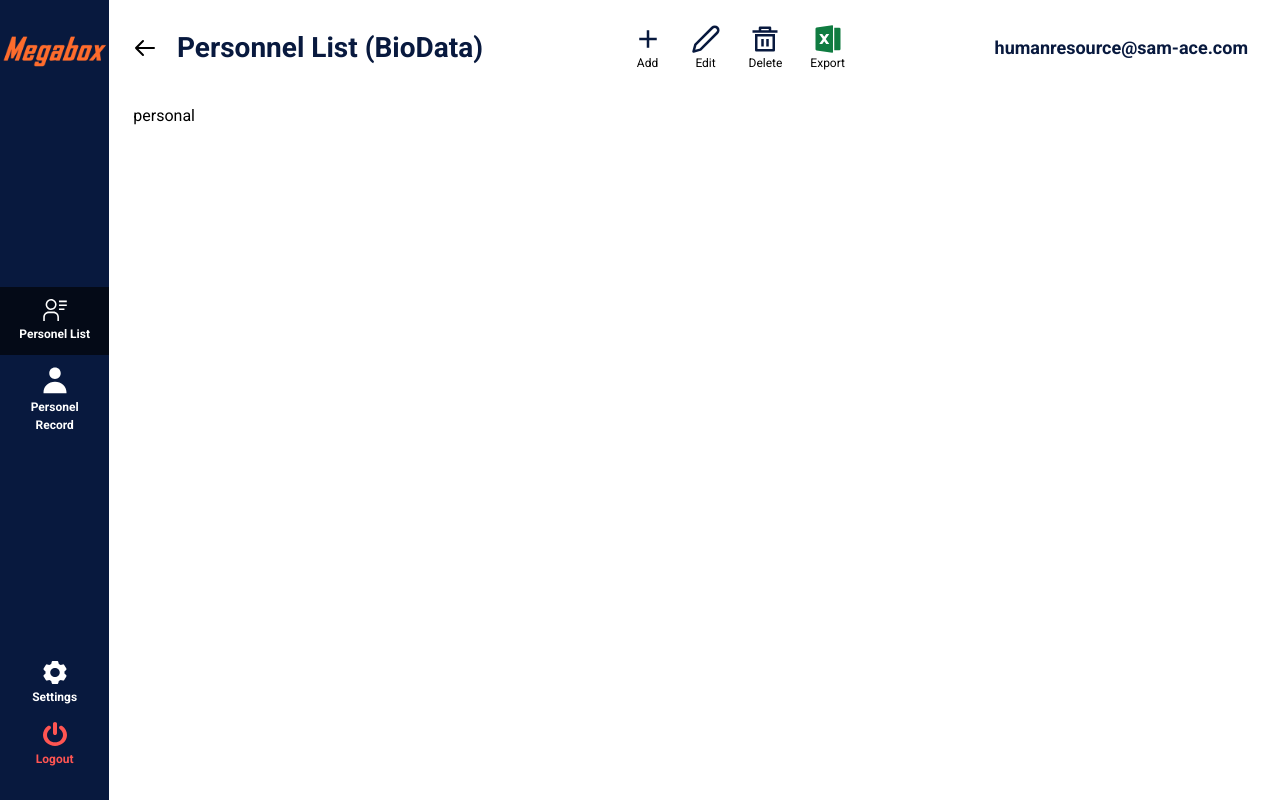
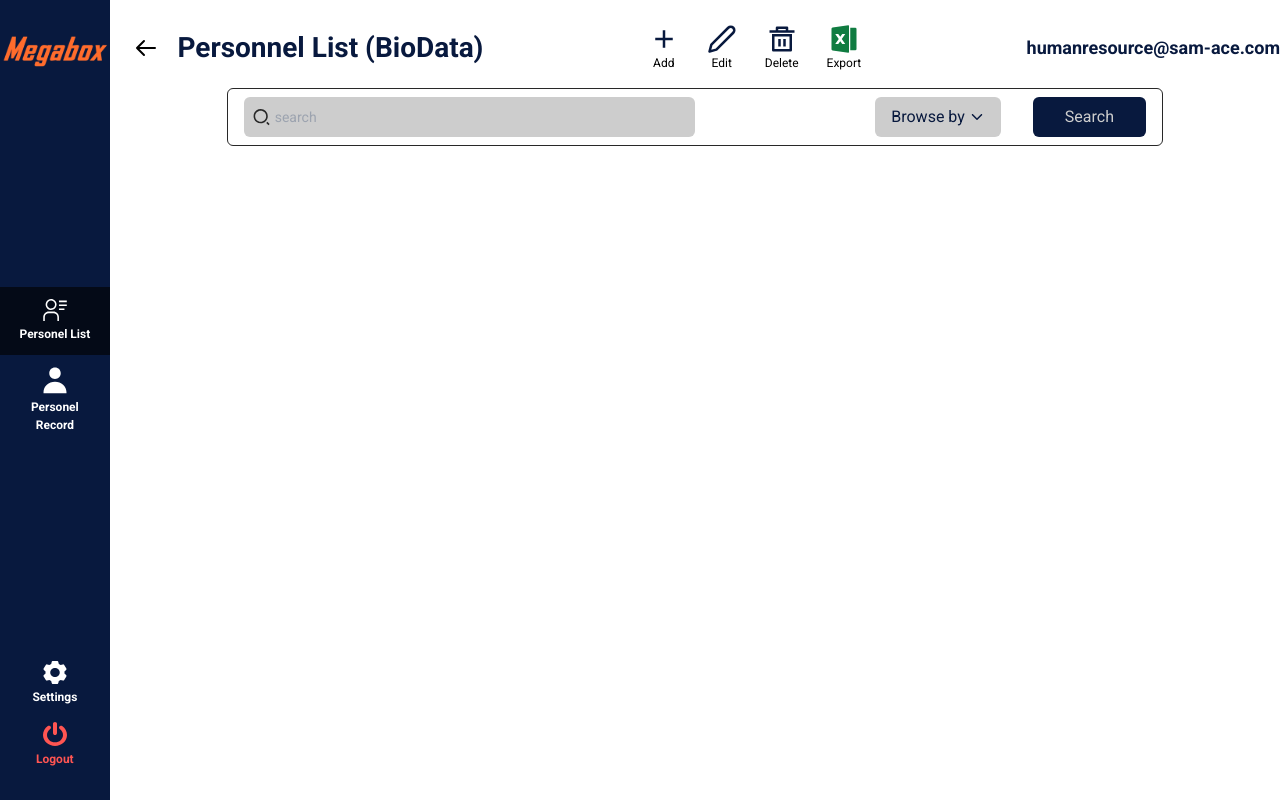
Before and after one commit to sholajapheth/samace_2.0, a React (Create React App) app: page /dashboard/hr/pl in a window 1280 px wide. Built offline with nearby package versions, Linux system fonts and the light colour scheme.

Commit message:
done with search bar

```diff
--- a/src/components/Topbar.tsx
+++ b/src/components/Topbar.tsx
@@ -2,15 +2,14 @@ import { useContext, memo } from "react";
 import { DashboardContext } from "../pages/Dashboard/Dashboard";
 import { HiOutlineArrowLeft } from "react-icons/hi";
 import { useNavigate } from "react-router-dom";
-import {TopbarActions} from '../globals';
+import { TopbarActions } from "../globals";
 
 const Topbar = () => {
-
-  const { topbar_value } = useContext(DashboardContext);
+  const { topbar_value, show_topbar_actions } = useContext(DashboardContext);
   const navigate = useNavigate();
 
   return (
-    <div className="flex items-center mb-[2em]  gap-4">
+    <div className="flex items-center mb-[1em]  gap-4 pl-[1.5em] ">
       <button
         onClick={() => navigate(-1)}
         className="hover:bg-[#283E6C] rounded-full h-[1.8rem] w-[1.8rem]  flex items-center "
@@ -23,17 +22,13 @@ const Topbar = () => {
           {topbar_value}
         </span>
 
-
-          <TopbarActions />
+        {show_topbar_actions && <TopbarActions />}
 
         <div className="text-pri md:text-lg text-lm font-[700] ">
           <span className="md:hidden inline absolute top-2 right-2">
             humanresource@sam-ace.com
           </span>
-          <span className="md:inline hidden ">
-            humanresource@sam-ace.com
-          </span>
-
+          <span className="md:inline hidden ">humanresource@sam-ace.com</span>
         </div>
       </div>
     </div>
--- /dev/null
+++ b/src/globals/SearchBar.tsx
@@ -0,0 +1,31 @@
+import { RiSearch2Line } from "react-icons/ri";
+import { IoIosArrowDown } from "react-icons/io";
+
+const SearchBar = () => {
+  return (
+    <div className=" w-full flex items-center">
+      <div className="m-auto rounded-md border border-[#282828] py-2 px-[1em] flex md:flex-row flex-col gap-2 justify-between md:w-[80%] w-[90%]">
+        <div className="flex gap-1 items-center bg-[#CDCDCD] text-[#282828] p-2 rounded-md md:w-[50%] w-full md:text-[14px] text-[12px]">
+          <RiSearch2Line className="text-[20px]" />
+          <input
+            className="w-full focus:border-none bg-transparent outline-none"
+            type="search"
+            placeholder="search"
+          />
+        </div>
+
+        <div className="flex gap-[2em]">
+          <button className="rounded-md p-2 px-[1em] bg-[#CDCDCD] flex md:gap-1  justify-between items-center text-pri w-full">
+            <span>Browse by</span>
+            <IoIosArrowDown />
+          </button>
+          <button className="rounded-md p-2 px-[2em] bg-pri flex gap-1 items-center text-[#CDCDCD] ">
+            <span>Search</span>
+          </button>
+        </div>
+      </div>
+    </div>
+  );
+};
+
+export default SearchBar;
--- a/src/pages/Dashboard/Dashboard.tsx
+++ b/src/pages/Dashboard/Dashboard.tsx
@@ -24,6 +24,8 @@ const Dashboard = () => {
   //this section allows to dynamically set the topbar actions routes
   const [topbar_actions_links, set_topbar_actions_links] = useState({add:"", edit:"" });
 
+  const [show_topbar_actions, set_show_topbar_actions] = useState(false);
+
 
   const context = {
     topbar_value,
@@ -36,6 +38,8 @@ const Dashboard = () => {
     set_decision_modal_value,
     topbar_actions_links,
     set_topbar_actions_links,
+    show_topbar_actions,
+    set_show_topbar_actions,
   };
 
   return (
@@ -43,7 +47,7 @@ const Dashboard = () => {
       <div className="lg:flex w-full ">
         {show_decision_modal && <DecisionModal />}
         <Sidebar />
-        <div className="w-full  pl-[1.5em] pr-[2em] flex  items-start gap-4 py-[1.5em] ">
+        <div className="w-full  flex  items-start gap-4 py-[1.5em] ">
           <div className="w-full">
             <Topbar />
             <DisplayArea />
--- a/src/pages/HR/PersonelList/PersonelList.tsx
+++ b/src/pages/HR/PersonelList/PersonelList.tsx
@@ -1,23 +1,30 @@
-import { useContext } from "react";
+import { useContext, useEffect, memo } from "react";
 import { DashboardContext } from "../../Dashboard/Dashboard";
 import { sidebar_nav_type } from "../../../globals/types";
 import personel_list from "../assets/personel_list.svg";
 import personel_record from "../assets/personel_record.svg";
+import SearchBar from "../../../globals/SearchBar";
 
 const data: sidebar_nav_type = [
-  {id: 0, name: "Personel List", img: personel_list, link: "hr/pl" },
-  {id: 1,  name: "Personel Record", img: personel_record, link: "hr/pr" },
+  { id: 0, name: "Personel List", img: personel_list, link: "hr/pl" },
+  { id: 1, name: "Personel Record", img: personel_record, link: "hr/pr" },
 ];
 
+const PersonelList = () => {
+  const { set_topbar_value, set_sidebar_nav_data, set_show_topbar_actions } =
+    useContext(DashboardContext);
 
+  useEffect(() => {
+    set_topbar_value("Personnel List (BioData)");
+    set_sidebar_nav_data(data);
+    set_show_topbar_actions(true);
+  }, [set_topbar_value, set_sidebar_nav_data, set_show_topbar_actions]);
 
-
-const PersonelList = () => {
-    const { set_topbar_value, set_sidebar_nav_data } =
-      useContext(DashboardContext);
-       set_topbar_value("Personnel List (BioData)");
-       set_sidebar_nav_data(data);
-  return <div>personal </div>;
+  return (
+    <div>
+      <SearchBar />
+    </div>
+  );
 };
 
-export default PersonelList;
+export default memo(PersonelList);
--- a/src/pages/HR/PersonelRecord/PersonelRecord.tsx
+++ b/src/pages/HR/PersonelRecord/PersonelRecord.tsx
@@ -1,4 +1,4 @@
-import { useContext } from "react";
+import { useContext, useEffect } from "react";
 import { DashboardContext } from "../../Dashboard/Dashboard";
 import { NavTablet } from "../../../globals";
 import disciplinary from "../assets/disciplinary.svg";
@@ -9,14 +9,20 @@ import training from "../assets/training.svg";
 import { hr_nav } from "../utils/sidebar_nav_data";
 
 const PersonelRecord = () => {
-  const { set_topbar_value, set_sidebar_nav_data } =
+  const { set_topbar_value, set_sidebar_nav_data, set_show_topbar_actions } =
     useContext(DashboardContext);
-  set_topbar_value("Personnel Record");
-  set_sidebar_nav_data(hr_nav);
+
+  useEffect(() => {
+    set_topbar_value("Personnel Record");
+    set_sidebar_nav_data(hr_nav);
+    set_show_topbar_actions(false);
+  }, [set_topbar_value, set_sidebar_nav_data, set_show_topbar_actions]);
 
   return (
     <div className="w-full  flex flex-col lg:gap-[6em] md:gap-[4em] gap-[2em]">
-      <span className="md:text-hm text-tm text-pri font-[700]">Select Task</span>
+      <span className="md:text-hm text-tm text-pri font-[700]">
+        Select Task
+      </span>
       <div className="grid md:grid-cols-3 grid-cols-2 md:gap-[5em] gap-[3em] m-auto">
         <NavTablet name="Training" img={training} link={"training"} />
         <NavTablet name="Assessment" img={assessment} link={"assessment"} />
```
